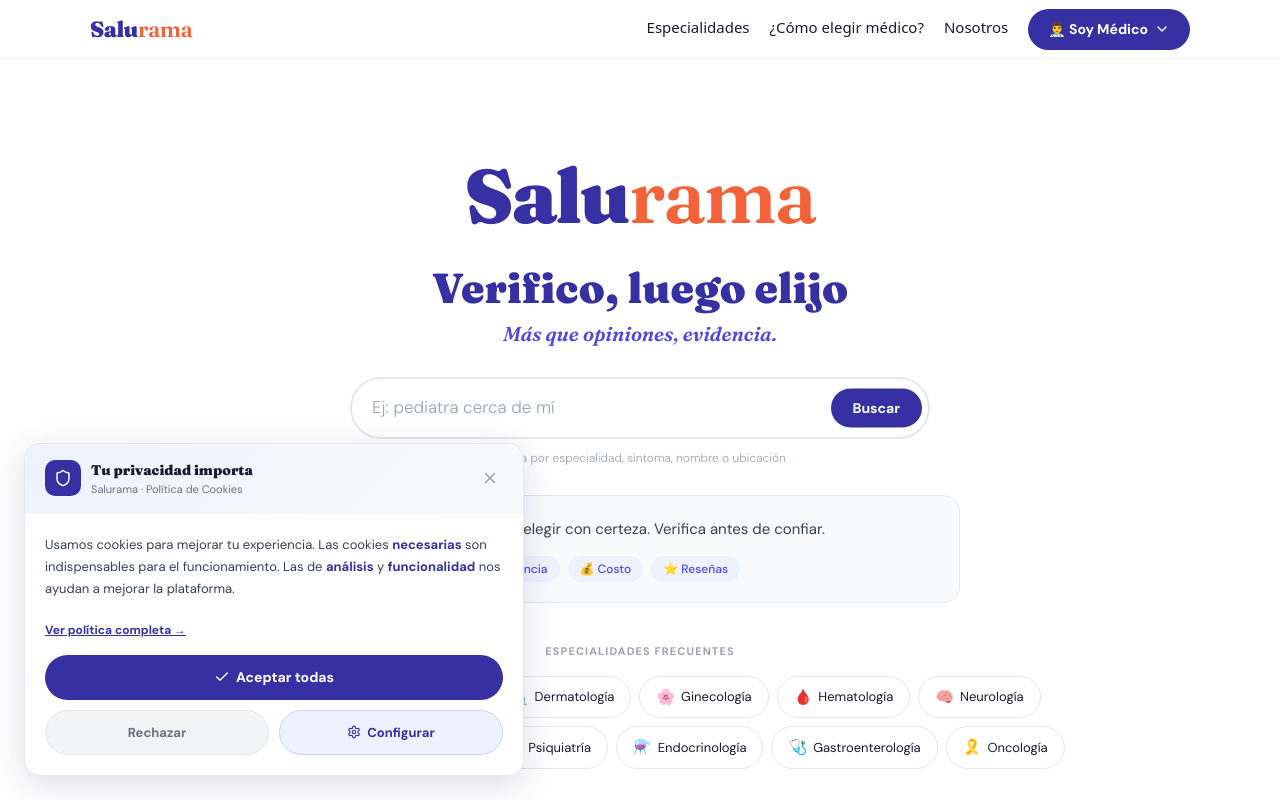
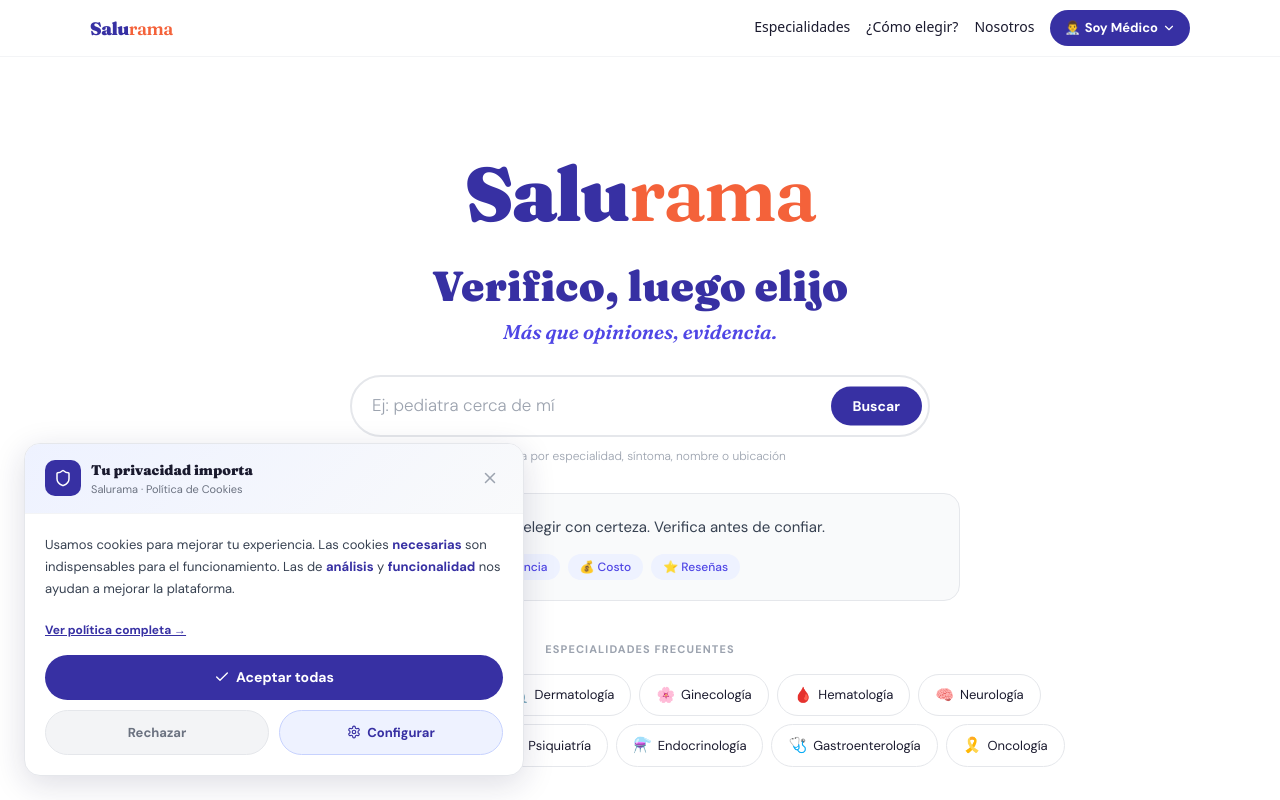
Before and after one commit to drmanutapia-maker/salurama, a Next.js app: page / in a window 1280 px wide. Shown: the top 800 px of the page. Built offline with nearby package versions, Linux system fonts and the light colour scheme; no server answers; the database is empty.

Commit message:
fix: Navbar móvil optimizado + slogan en metadata + cookie banner fix

```diff
--- a/components/Navbar.tsx
+++ b/components/Navbar.tsx
@@ -63,23 +63,24 @@
       position: 'sticky',
       top: 0,
       zIndex: 100,
-      background: 'rgba(255,255,255,0.97)',
+      background: 'rgba(255,255,255,0.98)',
       backdropFilter: 'blur(14px)',
       borderBottom: '1px solid #F3F4F6',
-      padding: '0 20px'
+      padding: '0 12px',
+      width: '100%'
     }}>
-      <div style={{ maxWidth: 1100, margin: '0 auto', height: 58, display: 'flex', alignItems: 'center', justifyContent: 'space-between' }}>
-        <Link href="/" style={{ textDecoration: 'none' }}>
-          <span style={{ fontFamily: "'Fraunces', serif", fontSize: 22, fontWeight: 900, color: '#3730A3', letterSpacing: '-0.5px' }}>Salu</span>
-          <span style={{ fontFamily: "'Fraunces', serif", fontSize: 22, fontWeight: 600, color: '#F4623A', letterSpacing: '-0.5px' }}>rama</span>
+      <div style={{ maxWidth: 1100, margin: '0 auto', height: 56, display: 'flex', alignItems: 'center', justifyContent: 'space-between' }}>
+        <Link href="/" style={{ textDecoration: 'none', flexShrink: 0 }}>
+          <span style={{ fontFamily: "'Fraunces', serif", fontSize: 18, fontWeight: 900, color: '#3730A3', letterSpacing: '-0.5px' }}>Salu</span>
+          <span style={{ fontFamily: "'Fraunces', serif", fontSize: 18, fontWeight: 600, color: '#F4623A', letterSpacing: '-0.5px' }}>rama</span>
         </Link>
 
         {/* Desktop Navigation */}
-        <div className="dsk" style={{ display: 'flex', alignItems: 'center', gap: 20, position: 'relative' }}>
+        <div className="dsk" style={{ display: 'flex', alignItems: 'center', gap: 16, position: 'relative' }}>
           <Link
             href="/buscar"
             style={{
-              fontSize: 15,
+              fontSize: 14,
               color: isActive('/buscar') ? '#3730A3' : '#1A1A2E',
               textDecoration: 'none',
               fontWeight: isActive('/buscar') ? 600 : 400,
@@ -92,7 +93,7 @@
           <Link
             href="/como-elegir-medico"
             style={{
-              fontSize: 15,
+              fontSize: 14,
               color: isActive('/como-elegir-medico') ? '#3730A3' : '#1A1A2E',
               textDecoration: 'none',
               fontWeight: isActive('/como-elegir-medico') ? 600 : 400,
@@ -100,12 +101,12 @@
               paddingBottom: '2px'
             }}
           >
-            ¿Cómo elegir médico?
+            ¿Cómo elegir?
           </Link>
           <Link
             href="/nosotros"
             style={{
-              fontSize: 15,
+              fontSize: 14,
               color: isActive('/nosotros') ? '#3730A3' : '#1A1A2E',
               textDecoration: 'none',
               fontWeight: isActive('/nosotros') ? 600 : 400,
@@ -118,7 +119,6 @@
 
           {/* Auth Section */}
           {user ? (
-            // Usuario logueado (médico)
             <>
               <Link
                 href="/dashboard"
@@ -126,17 +126,17 @@
                   display: 'flex',
                   alignItems: 'center',
                   gap: 6,
-                  fontSize: 14,
+                  fontSize: 13,
                   color: '#3730A3',
                   fontWeight: 600,
                   textDecoration: 'none',
-                  padding: '8px 16px',
+                  padding: '6px 12px',
                   borderRadius: 50,
                   background: '#EEF2FF'
                 }}
               >
-                <User size={16} />
-                Mi Dashboard
+                <User size={14} />
+                <span className="dsk">Dashboard</span>
               </Link>
               <button
                 onClick={handleLogout}
@@ -147,38 +147,37 @@
                   background: 'none',
                   border: '1.5px solid #E5E7EB',
                   borderRadius: 50,
-                  padding: '8px 16px',
-                  fontSize: 14,
+                  padding: '6px 12px',
+                  fontSize: 13,
                   fontWeight: 500,
                   color: '#6B7280',
                   cursor: 'pointer',
                   fontFamily: "'DM Sans', sans-serif"
                 }}
               >
-                <LogOut size={16} />
-                Salir
+                <LogOut size={14} />
+                <span className="dsk">Salir</span>
               </button>
             </>
           ) : isAdmin ? (
-            // Admin logueado
             <>
               <Link
                 href="/admin"
                 style={{
-                  fontSize: 14,
+                  fontSize: 13,
                   color: '#F4623A',
                   fontWeight: 700,
                   textDecoration: 'none',
                   background: '#FEF2F2',
-                  padding: '8px 16px',
+                  padding: '6px 12px',
                   borderRadius: 50,
                   display: 'flex',
                   alignItems: 'center',
                   gap: 6
                 }}
               >
-                <Shield size={16} />
-                Admin
+                <Shield size={14} />
+                <span className="dsk">Admin</span>
               </Link>
               <button
                 onClick={handleLogout}
@@ -189,43 +188,42 @@
                   background: 'none',
                   border: '1.5px solid #E5E7EB',
                   borderRadius: 50,
-                  padding: '8px 16px',
-                  fontSize: 14,
+                  padding: '6px 12px',
+                  fontSize: 13,
                   fontWeight: 500,
                   color: '#6B7280',
                   cursor: 'pointer',
                   fontFamily: "'DM Sans', sans-serif"
                 }}
               >
-                <LogOut size={16} />
-                Salir
+                <LogOut size={14} />
+                <span className="dsk">Salir</span>
               </button>
             </>
           ) : (
-            // No hay sesión - Dropdown "Soy Médico"
             <div style={{ position: 'relative' }}>
               <button
                 onClick={toggleSoyMedicoDropdown}
                 style={{
                   display: 'flex',
                   alignItems: 'center',
-                  gap: 6,
+                  gap: 4,
                   background: '#3730A3',
                   color: '#fff',
                   border: 'none',
-                  padding: '10px 20px',
+                  padding: '8px 14px',
                   borderRadius: 50,
-                  fontSize: 14,
+                  fontSize: 13,
                   fontWeight: 600,
                   cursor: 'pointer',
                   fontFamily: "'DM Sans', sans-serif",
-                  transition: 'background 0.18s'
+                  transition: 'background 0.18s',
+                  whiteSpace: 'nowrap'
                 }}
-                onMouseEnter={() => setSoyMedicoDropdown(true)}
               >
-                👨‍⚕️ Soy Médico
+                👨‍⚕️ <span className="dsk">Soy Médico</span>
                 <ChevronDown
-                  size={16}
+                  size={14}
                   style={{
                     transform: soyMedicoDropdown ? 'rotate(180deg)' : 'rotate(0deg)',
                     transition: 'transform 0.2s'
@@ -233,16 +231,13 @@
                 />
               </button>
 
-              {/* Dropdown Menu */}
               {soyMedicoDropdown && (
                 <>
-                  {/* Overlay para cerrar al hacer clic fuera */}
                   <div
                     style={{ position: 'fixed', inset: 0, zIndex: 99 }}
                     onClick={() => setSoyMedicoDropdown(false)}
                   />
 
-                  {/* Dropdown content */}
                   <div
                     style={{
                       position: 'absolute',
@@ -253,7 +248,7 @@
                       borderRadius: 12,
                       boxShadow: '0 10px 32px rgba(55,48,163,0.12)',
                       padding: '8px 0',
-                      minWidth: 200,
+                      minWidth: 180,
                       zIndex: 100,
                       animation: 'fadeIn 0.15s ease-out'
                     }}
@@ -306,48 +301,47 @@
         {/* Mobile burger */}
         <button
           onClick={() => setMobileMenuOpen(!mobileMenuOpen)}
-          style={{ display: 'none', background: 'none', border: 'none', cursor: 'pointer', padding: 8 }}
+          style={{ display: 'none', background: 'none', border: 'none', cursor: 'pointer', padding: 8, flexShrink: 0 }}
           className="mob-btn"
+          aria-label={mobileMenuOpen ? 'Cerrar menú' : 'Abrir menú'}
         >
-          {mobileMenuOpen ? <X size={24} color="#3730A3" /> : <Menu size={24} color="#3730A3" />}
+          {mobileMenuOpen ? <X size={22} color="#3730A3" /> : <Menu size={22} color="#3730A3" />}
         </button>
       </div>
 
       {/* Mobile menu */}
       {mobileMenuOpen && (
-        <div className="mob-menu" style={{ padding: '12px 20px 20px', borderTop: '1px solid #F3F4F6', background: '#fff' }}>
+        <div className="mob-menu" style={{ padding: '12px 16px 20px', borderTop: '1px solid #F3F4F6', background: '#fff', position: 'absolute', left: 0, right: 0, boxShadow: '0 8px 24px rgba(0,0,0,0.08)' }}>
           <div style={{ display: 'flex', flexDirection: 'column', gap: 2 }}>
-            <Link href="/buscar" onClick={() => { setMobileMenuOpen(false); setMobileSoyMedicoOpen(false); }} style={{ fontSize: 16, color: '#1A1A2E', textDecoration: 'none', padding: '12px 8px' }}>
+            <Link href="/buscar" onClick={() => { setMobileMenuOpen(false); setMobileSoyMedicoOpen(false); }} style={{ fontSize: 15, color: '#1A1A2E', textDecoration: 'none', padding: '10px 8px', fontWeight: 500 }}>
               Especialidades
             </Link>
-            <Link href="/como-elegir-medico" onClick={() => { setMobileMenuOpen(false); setMobileSoyMedicoOpen(false); }} style={{ fontSize: 16, color: '#1A1A2E', textDecoration: 'none', padding: '12px 8px' }}>
+            <Link href="/como-elegir-medico" onClick={() => { setMobileMenuOpen(false); setMobileSoyMedicoOpen(false); }} style={{ fontSize: 15, color: '#1A1A2E', textDecoration: 'none', padding: '10px 8px', fontWeight: 500 }}>
               ¿Cómo elegir médico?
             </Link>
-            <Link href="/nosotros" onClick={() => { setMobileMenuOpen(false); setMobileSoyMedicoOpen(false); }} style={{ fontSize: 16, color: '#1A1A2E', textDecoration: 'none', padding: '12px 8px' }}>
+            <Link href="/nosotros" onClick={() => { setMobileMenuOpen(false); setMobileSoyMedicoOpen(false); }} style={{ fontSize: 15, color: '#1A1A2E', textDecoration: 'none', padding: '10px 8px', fontWeight: 500 }}>
               Nosotros
             </Link>
 
             {user ? (
               <>
-                <Link href="/dashboard" onClick={() => { setMobileMenuOpen(false); setMobileSoyMedicoOpen(false); }} style={{ fontSize: 16, color: '#3730A3', fontWeight: 600, textDecoration: 'none', padding: '12px 8px' }}>
+                <Link href="/dashboard" onClick={() => { setMobileMenuOpen(false); setMobileSoyMedicoOpen(false); }} style={{ fontSize: 15, color: '#3730A3', fontWeight: 600, textDecoration: 'none', padding: '10px 8px' }}>
                   Mi Dashboard
                 </Link>
-                <button onClick={handleLogout} style={{ fontSize: 16, color: '#DC2626', background: 'none', border: 'none', cursor: 'pointer', padding: '12px 8px', textAlign: 'left' }}>
+                <button onClick={handleLogout} style={{ fontSize: 15, color: '#DC2626', background: 'none', border: 'none', cursor: 'pointer', padding: '10px 8px', textAlign: 'left', fontWeight: 500 }}>
                   Cerrar sesión
                 </button>
               </>
             ) : isAdmin ? (
               <>
-                <Link href="/admin" onClick={() => { setMobileMenuOpen(false); setMobileSoyMedicoOpen(false); }} style={{ fontSize: 16, color: '#F4623A', fontWeight: 600, textDecoration: 'none', padding: '12px 8px' }}>
+                <Link href="/admin" onClick={() => { setMobileMenuOpen(false); setMobileSoyMedicoOpen(false); }} style={{ fontSize: 15, color: '#F4623A', fontWeight: 600, textDecoration: 'none', padding: '10px 8px' }}>
                   Admin Panel
                 </Link>
-                <button onClick={handleLogout} style={{ fontSize: 16, color: '#DC2626', background: 'none', border: 'none', cursor: 'pointer', padding: '12px 8px', textAlign: 'left' }}>
+                <button onClick={handleLogout} style={{ fontSize: 15, color: '#DC2626', background: 'none', border: 'none', cursor: 'pointer', padding: '10px 8px', textAlign: 'left', fontWeight: 500 }}>
                   Cerrar sesión
                 </button>
               </>
             ) : (
-              <>
-                {/* Mobile: Soy Médico expandible */}
               <div>
                 <button
                   onClick={toggleMobileSoyMedico}
@@ -356,19 +350,19 @@
                     display: 'flex',
                     alignItems: 'center',
                     justifyContent: 'space-between',
-                      fontSize: 16,
+                    fontSize: 15,
                     color: '#1A1A2E',
                     background: 'none',
                     border: 'none',
                     cursor: 'pointer',
-                      padding: '12px 8px',
+                    padding: '10px 8px',
                     textAlign: 'left',
                     fontWeight: 500
                   }}
                 >
                   <span>👨‍⚕️ Soy Médico</span>
                   <ChevronDown
-                      size={18}
+                    size={16}
                     style={{
                       transform: mobileSoyMedicoOpen ? 'rotate(180deg)' : 'rotate(0deg)',
                       transition: 'transform 0.2s',
@@ -377,7 +371,6 @@
                   />
                 </button>
 
-                  {/* Submenu móvil */}
                 {mobileSoyMedicoOpen && (
                   <div style={{
                     paddingLeft: 16,
@@ -391,15 +384,15 @@
                         display: 'flex',
                         alignItems: 'center',
                         gap: 8,
-                          fontSize: 15,
+                        fontSize: 14,
                         color: '#3730A3',
                         fontWeight: 500,
                         textDecoration: 'none',
-                          padding: '10px 8px',
+                        padding: '8px 8px',
                         marginBottom: 4
                       }}
                     >
-                        <LogOut size={16} />
+                      <LogOut size={14} />
                       Iniciar sesión
                     </Link>
                     <Link
@@ -409,22 +402,21 @@
                         display: 'flex',
                         alignItems: 'center',
                         gap: 8,
-                          fontSize: 15,
+                        fontSize: 14,
                         color: '#3730A3',
                         fontWeight: 600,
                         textDecoration: 'none',
-                          padding: '10px 8px',
+                        padding: '8px 8px',
                         background: '#EEF2FF',
                         borderRadius: 8
                       }}
                     >
-                        <User size={16} />
+                      <User size={14} />
                       Registrarme
                     </Link>
                   </div>
                 )}
               </div>
-              </>
             )}
           </div>
         </div>
@@ -439,6 +431,14 @@
           from { opacity: 0; max-height: 0; }
           to { opacity: 1; max-height: 200px; }
         }
+        @media (max-width: 768px) {
+          .dsk { display: none !important; }
+          .mob-btn { display: flex !important; }
+        }
+        @media (min-width: 769px) {
+          .mob-btn { display: none !important; }
+          .mob-menu { display: none !important; }
+        }
       `}</style>
     </nav>
   )
```
Lines whose indentation alone changed are shown as unchanged.
